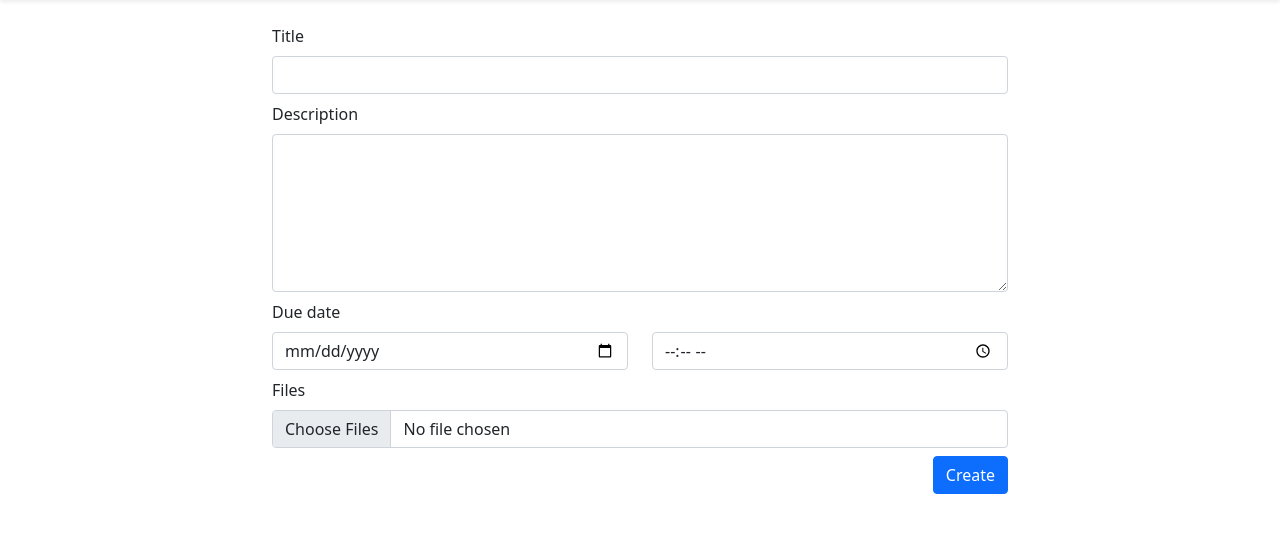
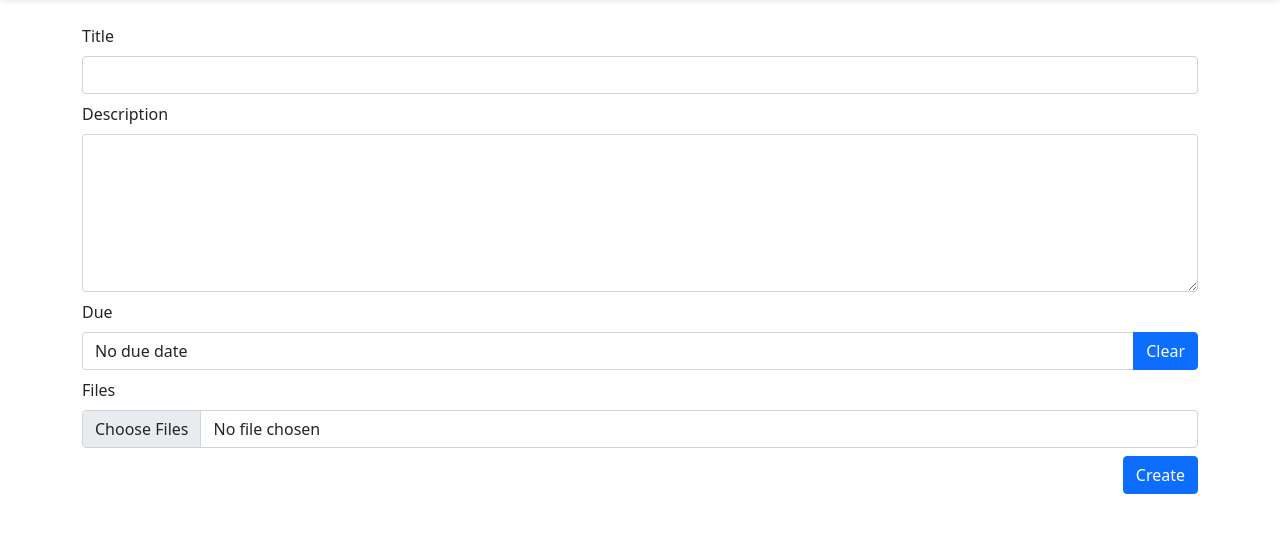
Before and after one commit to purwasadr/capstone, a Django app: template classroom/templates/classroom/add-task.html in a window 1280 px wide. Shown: the part 56-589 px from the top of the page. Run offline with Django 4.2, Linux system fonts and the light colour scheme; the template is opened without the code that fills it, so the values that code supplies are empty; parts of the project's set-up code (start-up, migrations or seed data) failed here and were passed over.

Commit message:
Add modal for due datetime and change input for due datetime

```diff
--- a/classroom/templates/classroom/add-task.html
+++ b/classroom/templates/classroom/add-task.html
@@ -1,8 +1,8 @@
 {% extends 'classroom/layout.html' %}
 {% block body %}
     <div class="row justify-content-center">
-        <div class="col-md-8">
-            <form action="{% url 'add-task' room_id %}" method="post" enctype="multipart/form-data">
+        <div class="col-md-12">
+            <form id="form-add-task" action="{% url 'add-task' room_id %}" method="post" enctype="multipart/form-data">
                 {% csrf_token %}
                 <div class="mb-2">
                     <label for="title" class="form-label">Title</label>
@@ -12,15 +12,11 @@
                     <label for="description" class="form-label">Description</label>
                     <textarea class="form-control" name="description" id="description" rows="6"></textarea>
                 </div>
-                <div class="">
-                    <label for="Due Date" class="form-label">Due date</label>
-                    <div class="row">
-                        <div class="col mb-2">
-                            <input class="form-control" type="date" name="due_date" id="due_date">
-                        </div>
-                        <div class="col mb-2">
-                            <input class="form-control" type="time" name="due_time" id="due_time">
-                        </div>
+                <div class="mb-2">
+                    <label for="due_datetime" class="form-label">Due</label>
+                    <div class="input-group">
+                        <input class="form-control form-date" style="cursor: pointer;" type="text" value="No due date" id="due_datetime" data-bs-toggle="modal" data-bs-target="#modal-due-datetime" readonly>
+                        <button class="btn btn-primary" type="button" id="btn-clear-due-datetime">Clear</button>
                     </div>
                 </div>
                 <div class="mb-2">
@@ -33,4 +29,25 @@
             </form>
         </div>
     </div>
+
+    <div class="modal fade" id="modal-due-datetime" tabindex="-1" aria-labelledby="exampleModalLabel" aria-hidden="true">
+        <div class="modal-dialog modal-dialog-centered">
+          <div class="modal-content">
+            <div class="modal-body">
+                <h5 class="modal-title mb-3">Due</h5>
+                <div class="row">
+                    <div class="col mb-2">
+                        <input class="form-control" type="date" name="due_date" id="due_date" form="form-add-task">
+                    </div>
+                    <div class="col mb-2">
+                        <input class="form-control" type="time" name="due_time" id="due_time" form="form-add-task">
+                    </div>
+                </div>
+                <div class="d-flex justify-content-end">
+                    <input type="button" class="btn btn-secondary ms-auto" data-bs-dismiss="modal" value="Close">
+                </div>
+            </div>
+          </div>
+        </div>
+    </div>
 {% endblock %}
```
